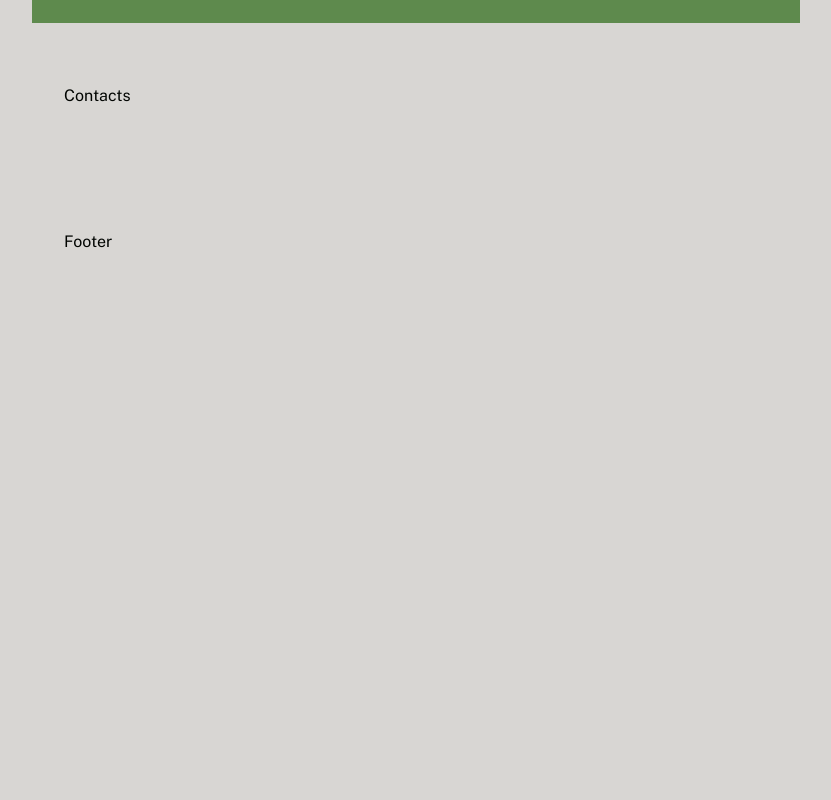
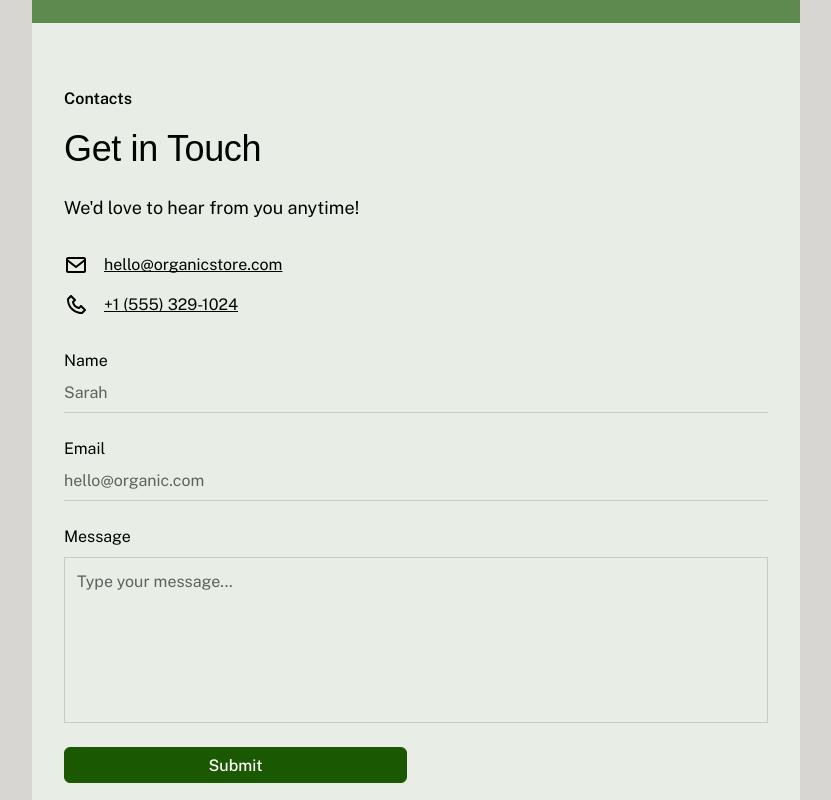
Before and after one commit to GoitStudentsWorks/html-css_130_ZemikHWM, a website built with Vite: page src/index.html in a window 1280 px wide. Shown: the part 4640-5440 px from the top of the page, without its empty margins (224-1055 px from the left). Before the commit the page ends 4956 px from the top, so only its background shows below. Built offline with nearby package versions, Linux system fonts and the light colour scheme; files whose address does not match are found by name; a web font is replaced by a local one.

Commit message:
update contancts markup and styles

```diff
--- a/src/css/contacts.css
+++ b/src/css/contacts.css
@@ -0,0 +1,194 @@
+.section-contacts .container {
+  background-color: #e8eee5;
+  display: flex;
+  flex-direction: column;
+  gap: 32px 0;
+}
+
+.contacts-content {
+  max-width: 100%;
+}
+
+.contacts-subtitle {
+  font-weight: 600;
+  font-size: 16px;
+  line-height: 1.5;
+  margin-bottom: 16px;
+}
+
+.contacts-title {
+  font-weight: 400;
+  font-size: 36px;
+  line-height: 1.2;
+  letter-spacing: -0.01em;
+  margin-bottom: 24px;
+}
+
+.contacts-descr {
+  font-weight: 400;
+  font-size: 18px;
+  line-height: 1.5;
+  margin-bottom: 32px;
+}
+
+.contacts-address-list {
+  display: flex;
+  flex-direction: column;
+  row-gap: 16px;
+  margin-bottom: 32px;
+}
+
+.contacts-address-item {
+  display: flex;
+  align-items: center;
+  column-gap: 16px;
+}
+
+.contacts-link {
+  font-weight: 400;
+  font-size: 16px;
+  font-style: normal;
+  line-height: 1.5;
+  text-decoration: underline;
+  text-decoration-skip-ink: none;
+  color: inherit;
+
+  transition: color 250ms cubic-bezier(0.4, 0, 0.2, 1);
+}
+
+.contacts-link:hover,
+.contacts-link:focus {
+  cursor: pointer;
+  color: rgba(1, 4, 0, 0.5);
+}
+
+.contacts-form {
+  max-width: 100%;
+  display: flex;
+  flex-direction: column;
+  row-gap: 24px;
+}
+
+.contacts-label {
+  font-weight: 400;
+  font-size: 16px;
+  line-height: 1.5;
+  margin-bottom: 8px;
+}
+
+.contacts-input {
+  border: none;
+  border-bottom: 1px solid rgba(1, 4, 0, 0.15);
+  padding: 8px 0px;
+  width: 100%;
+  height: 40px;
+  background-color: transparent;
+
+  font-family: inherit;
+  font-weight: 400;
+  font-size: 16px;
+  line-height: 1.5;
+  color: inherit;
+}
+
+.contacts-input:hover,
+.contacts-input:focus {
+  outline: none;
+}
+
+.contacts-input:not(:placeholder-shown):invalid {
+  border-color: #a00000;
+  color: #a00000;
+}
+
+.textarea-wrap {
+  display: flex;
+  flex-direction: column;
+}
+
+.contacts-textarea {
+  resize: none;
+  border: 1px solid rgba(1, 4, 0, 0.15);
+  padding: 12px;
+  width: 100%;
+  height: 166px;
+  background-color: transparent;
+
+  font-family: inherit;
+  font-weight: 400;
+  font-size: 16px;
+  line-height: 1.5;
+  color: inherit;
+}
+
+.contacts-textarea:hover,
+.contacts-textarea:focus {
+  outline: none;
+}
+
+.contacts-input::placeholder,
+.contacts-textarea::placeholder {
+  font-family: inherit;
+  font-weight: 400;
+  font-size: 16px;
+  line-height: 1.5;
+  color: rgba(1, 4, 0, 0.6);
+}
+
+.contacts-submit-btn {
+  border: 1px solid #1a5901;
+  border-radius: 6px;
+  padding: 6px 12px;
+  width: 100%;
+  height: 40px;
+  background-color: #1a5901;
+
+  font-family: inherit;
+  font-weight: 500;
+  font-size: 16px;
+  line-height: 1.5;
+  color: #ffffff;
+
+  transition:
+    border-color 250ms cubic-bezier(0.4, 0, 0.2, 1),
+    background-color 250ms cubic-bezier(0.4, 0, 0.2, 1),
+    color 250ms cubic-bezier(0.4, 0, 0.2, 1);
+}
+
+.contacts-submit-btn:hover,
+.contacts-submit-btn:focus {
+  cursor: pointer;
+  border: 1px solid #ffffff;
+  background-color: #ffffff;
+  color: #010400;
+}
+
+@media only screen and (min-width: 768px) {
+  .section-contacts .container {
+    gap: 24px 0;
+  }
+
+  .contacts-submit-btn {
+    width: 343px;
+    height: 36px;
+  }
+}
+
+@media only screen and (min-width: 1440px) {
+  .section-contacts .container {
+    flex-direction: row;
+    gap: 0 24px;
+  }
+
+  .contacts-content {
+    width: 644px;
+  }
+
+  .contacts-title {
+    font-size: 48px;
+  }
+
+  .contacts-submit-btn {
+    width: 198px;
+  }
+}
--- a/src/partials/contacts.html
+++ b/src/partials/contacts.html
@@ -1,5 +1,93 @@
 <section id="contacts" class="section section-contacts">
   <div class="container">
-    <p>Contacts</p>
+    <div class="contacts-content">
+      <h3 class="contacts-subtitle">Contacts</h3>
+      <h2 class="contacts-title">Get in Touch</h2>
+      <p class="contacts-descr">We'd love to hear from you anytime!</p>
+      <address>
+        <ul class="contacts-address-list">
+          <li class="contacts-address-item">
+            <svg width="24" height="24">
+              <use href="/img/icons.svg#icon-envelope"></use>
+            </svg>
+            <a class="contacts-link" href="mailto:hello@organicstore.com"
+              >hello@organicstore.com</a
+            >
+          </li>
+          <li class="contacts-address-item">
+            <svg width="24" height="24">
+              <use href="/img/icons.svg#icon-phone"></use>
+            </svg>
+            <a class="contacts-link" href="tel:+15553291024"
+              >+1 (555) 329-1024</a
+            >
+          </li>
+        </ul>
+      </address>
+      <form class="contacts-form">
+        <div>
+          <label for="input-name" class="contacts-label">Name</label>
+          <input
+            type="text"
+            name="name"
+            placeholder="Sarah"
+            pattern="^[a-zA-Z\s\.]{5,64}$"
+            id="input-name"
+            class="contacts-input"
+            required
+          />
+        </div>
+        <div>
+          <label for="input-email" class="contacts-label">Email</label>
+          <input
+            type="email"
+            name="email"
+            placeholder="hello@organic.com"
+            pattern="^[a-zA-Z0-9._%+-]+@[a-zA-Z0-9.-]+\.[a-zA-Z]{2,}$"
+            id="input-email"
+            class="contacts-input"
+            required
+          />
+        </div>
+        <div class="textarea-wrap">
+          <label for="textarea" class="contacts-label">Message</label>
+          <textarea
+            name="message"
+            placeholder="Type your message..."
+            maxlength="500"
+            id="textarea"
+            class="contacts-textarea"
+          ></textarea>
+        </div>
+        <button type="submit" class="contacts-submit-btn">Submit</button>
+      </form>
+    </div>
+    <picture>
+      <source
+        media="(min-width: 1440px)"
+        srcset="
+          /img/contacts/contacts-desktop-organic-team.jpg   1x,
+          /img/contacts/contacts-desktop-organic-team2x.jpg 2x
+        "
+      />
+      <source
+        media="(min-width: 768px)"
+        srcset="
+          /img/contacts/contacts-tablet-organic-team.jpg   1x,
+          /img/contacts/contacts-tablet-organic-team2x.jpg 2x
+        "
+      />
+      <source
+        media="(max-width: 375px)"
+        srcset="
+          /img/contacts/contacts-mob-organic-team.jpg   1x,
+          /img/contacts/contacts-mob-organic-team2x.jpg 2x
+        "
+      />
+      <img
+        src="/img/contacts/contacts-mob-organic-team.jpg"
+        alt="A small, friendly team of people smiling and looking directly at the camera, standing or sitting around a wooden table with organic products like bread, carrots, apples, and spinach casually placed in front of them. Light wooden background, soft natural daylight, green linen cloth as an accent, casual and warm clothing. Clean, natural composition — styled for an organic food brand that values transparency and personal connection."
+      />
+    </picture>
   </div>
 </section>
```
Also changed, not shown: src/img/icons.svg.
